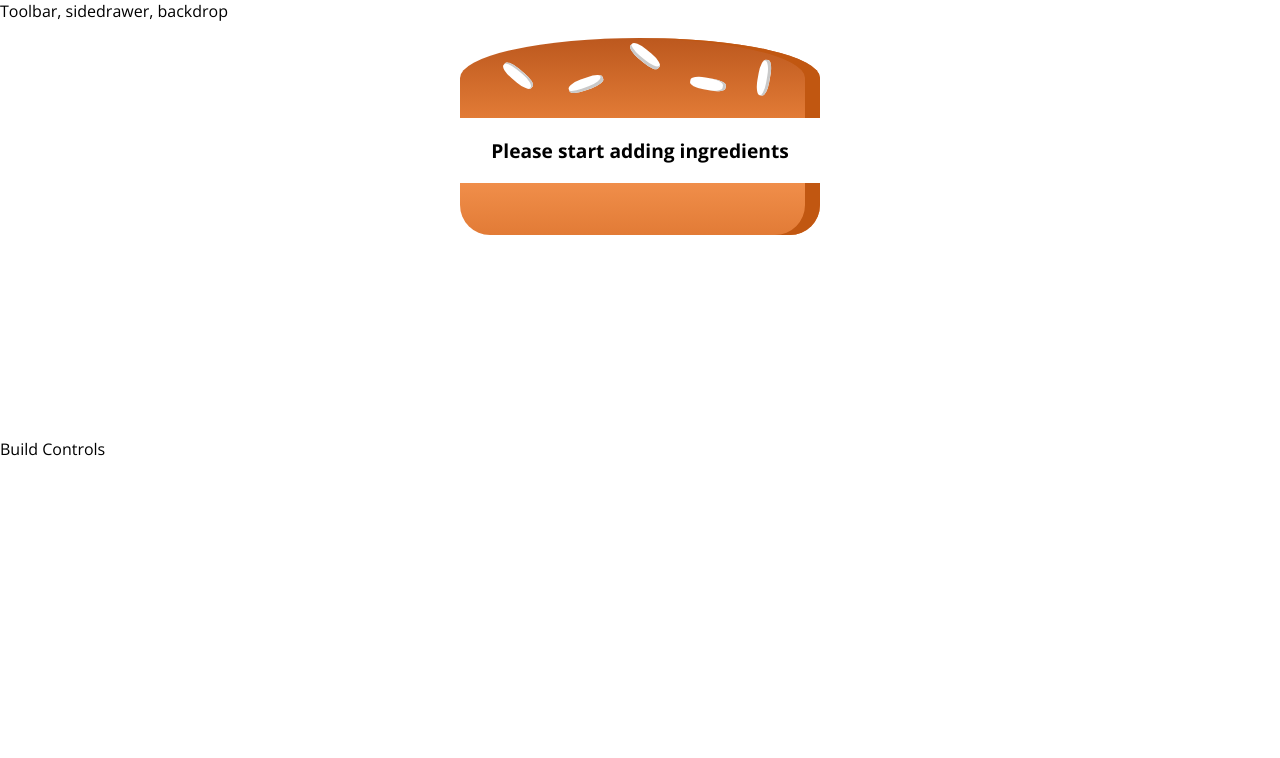
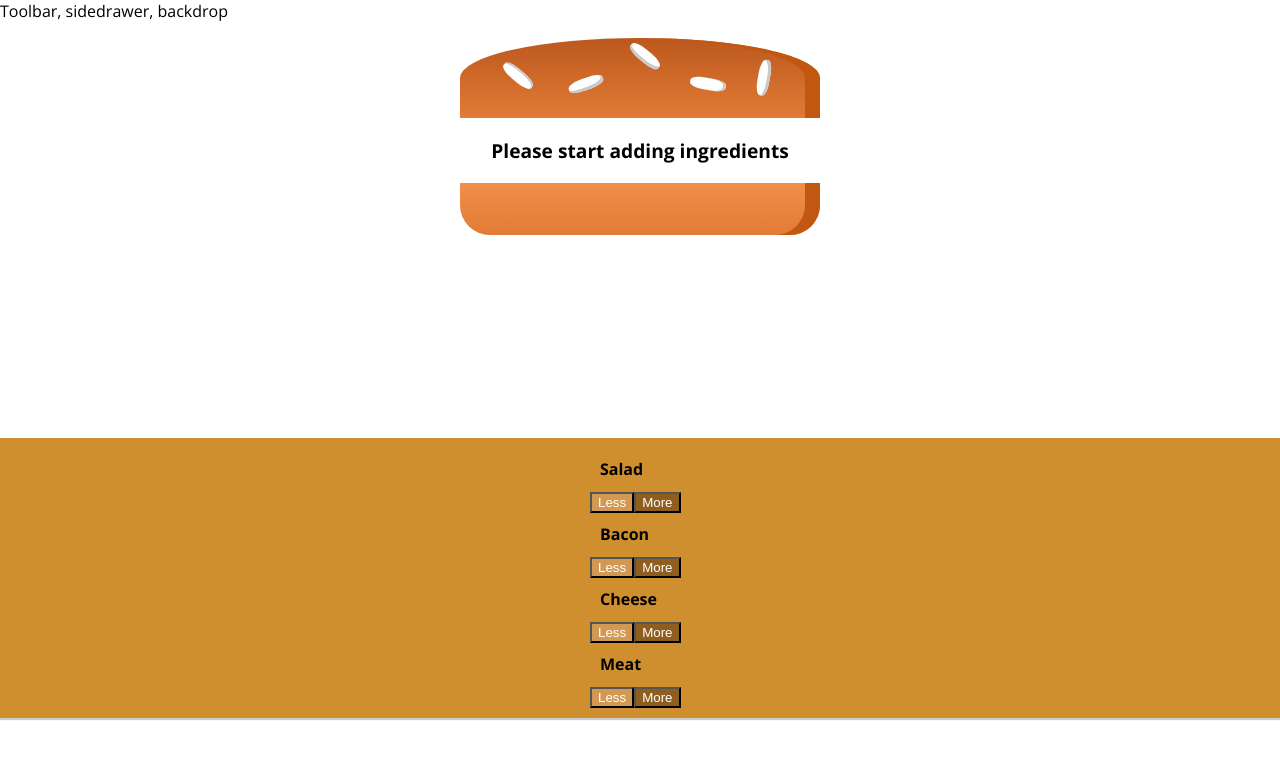
Before and after one commit to AnandSundar/React16-BurgerBuilder, a React app: page / in a window 1280 px wide. Shown: the top 758 px of the page. Built offline with nearby package versions, Linux system fonts and the light colour scheme.

Commit message:
Added multiple build controls

```diff
--- a/src/components/Burger/BuildControls/BuildControl/BuildControl.js
+++ b/src/components/Burger/BuildControls/BuildControl/BuildControl.js
@@ -4,7 +4,7 @@
 
 const buildControl = (props) => (
     <div className={classes.BuildControl}>
-        <div className={classes.Label}>{prop.label}</div>
+        <div className={classes.Label}>{props.label}</div>
         <button className={classes.Less}>Less</button>
         <button className={classes.More}>More</button>
     </div>
--- a/src/components/Burger/BuildControls/BuildControls.js
+++ b/src/components/Burger/BuildControls/BuildControls.js
@@ -1,9 +1,20 @@
 import React from 'react';
 import classes from './BuildControls.css';
-const buildControls = (props) => {
-    <div>
+import BuildControl from './BuildControl/BuildControl';
 
+const controls = [
+    {label: 'Salad', type: 'salad'},
+    {label: 'Bacon', type: 'bacon'},
+    {label: 'Cheese', type: 'cheese'},
+    {label: 'Meat', type: 'meat'},
+];
+
+const buildControls = (props) => (
+    <div className={classes.BuildControls}>
+        {controls.map(ctrl => (
+            <BuildControl key={ctrl.label} label={ctrl.label} />
+        ))}
     </div>
-};
+);
 
 export default buildControls;
--- a/src/containers/BurgerBuilder/BurgerBuilder.js
+++ b/src/containers/BurgerBuilder/BurgerBuilder.js
@@ -2,6 +2,7 @@
 
 import Aux from '../../hoc/ReactAux';
 import Burger from '../../components/Burger/Burger';
+import BuildControls from '../../components/Burger/BuildControls/BuildControls';
 
 class BurgerBuilder extends Component {
     state = {
@@ -17,7 +18,7 @@
         return (
             <Aux>
                 <Burger ingredients={this.state.ingredients}/>
-                <div>Build Controls</div>
+                <BuildControls/>
             </Aux>
         );
     }
```
